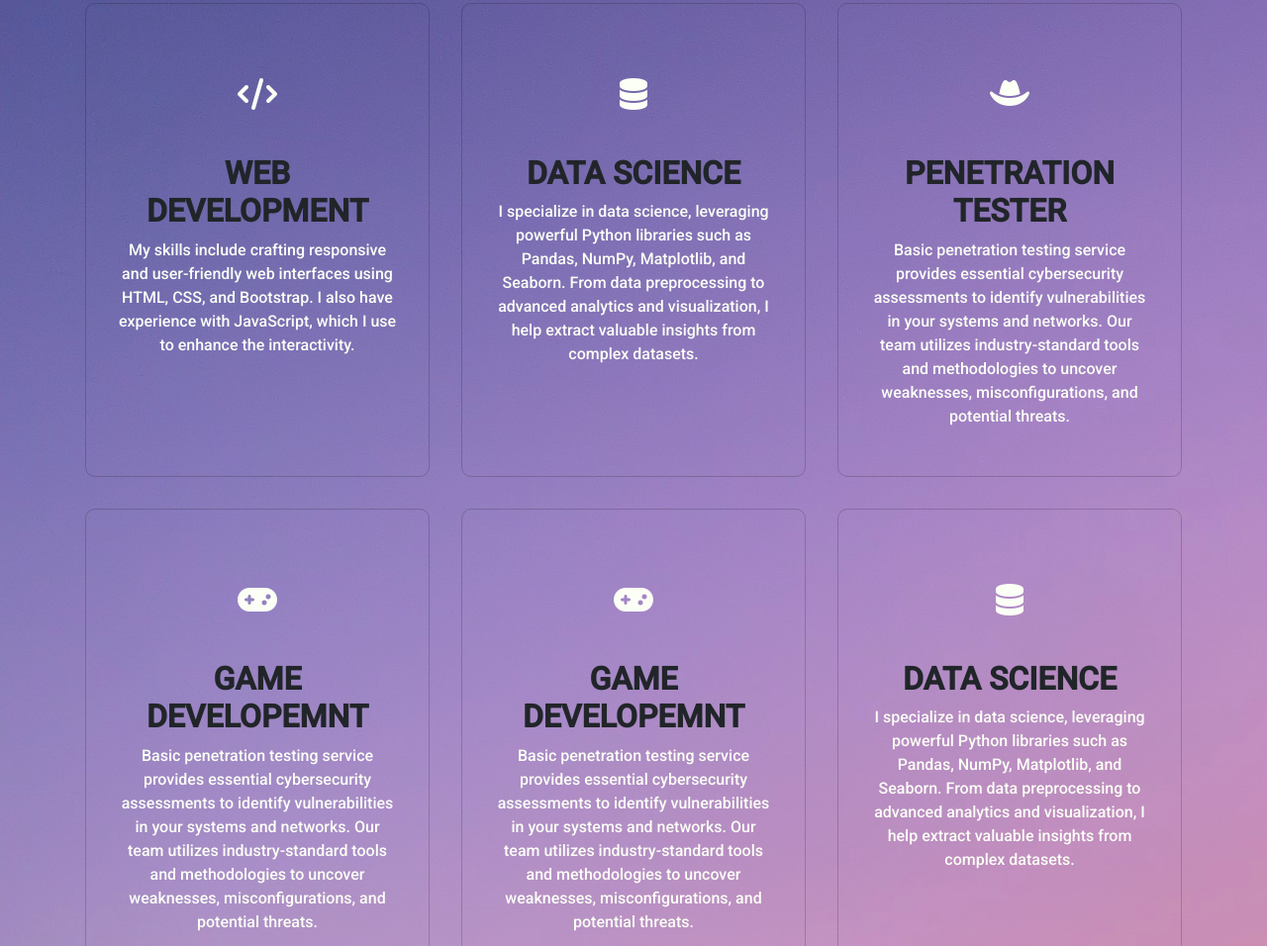
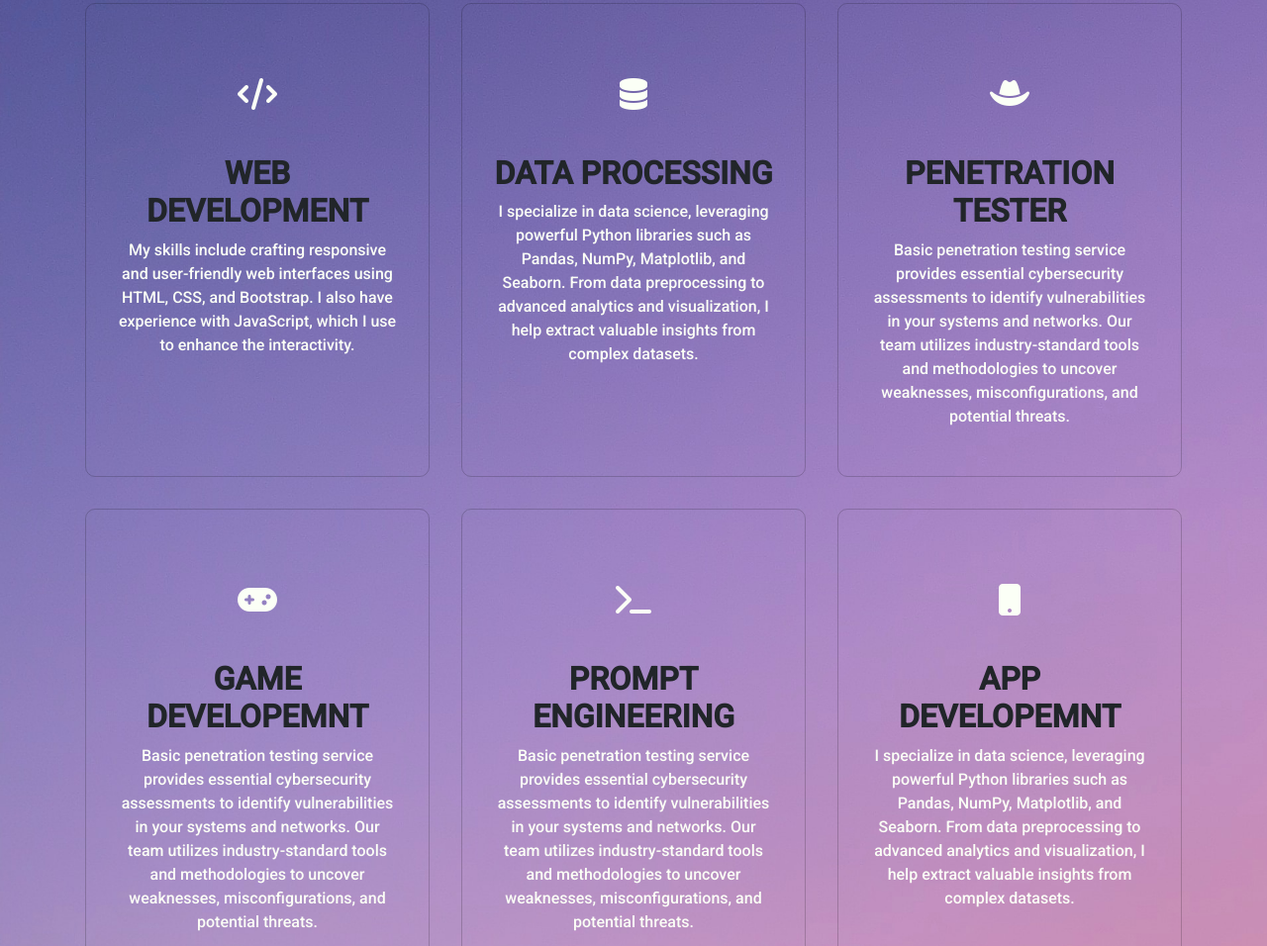
Before and after one commit to minhajsinanvp/portfolio-website-2, a plain HTML site: page index.html in a window 1280 px wide. Shown: the part 1309-2265 px from the top of the page at 99% size. Drawn offline with nearby package versions, Linux system fonts and the light colour scheme; files whose address does not match are found by name.

Commit message:
Addin some sections on service

```diff
--- a/index.html
+++ b/index.html
@@ -137,7 +137,7 @@
                 <i class="fa-solid fa-database fa-2xl" ></i>
               </div>
 
-              <h5 class="lead text-dark card-heading">DATA SCIENCE</h5>
+              <h5 class="lead text-dark card-heading">DATA PROCESSING</h5>
               <p class="card-content">I specialize in data science, leveraging powerful Python libraries such as Pandas, NumPy, Matplotlib, and Seaborn. From data preprocessing to advanced analytics and visualization, I help extract valuable insights from complex datasets.</p>
             </div>
           </div>
@@ -171,9 +171,10 @@
           <div class="card rounded-0 text-center   service-card">
 
             <div class="my-5">
-              <i class="fa-solid fa-gamepad fa-2xl"></i>              </div>
+              <i class="fa-solid fa-terminal fa-2xl"></i>
+                 </div>
 
-            <h5 class="lead text-dark card-heading">GAME DEVELOPEMNT</h5>
+            <h5 class="lead text-dark card-heading">PROMPT ENGINEERING</h5>
             <p class="card-content">Basic penetration testing service provides essential cybersecurity assessments to identify vulnerabilities in your systems and networks. Our team utilizes industry-standard tools and methodologies to uncover weaknesses, misconfigurations, and potential threats.</p>
           </div>
       </div>
@@ -181,10 +182,10 @@
         <div class="card rounded-0 text-center  service-card">
 
           <div class="my-5">
-            <i class="fa-solid fa-database fa-2xl" ></i>
+            <i class="fa-solid fa-mobile-button fa-2xl"></i>
           </div>
 
-          <h5 class="lead text-dark card-heading">DATA SCIENCE</h5>
+          <h5 class="lead text-dark card-heading">APP DEVELOPEMNT</h5>
           <p class="card-content">I specialize in data science, leveraging powerful Python libraries such as Pandas, NumPy, Matplotlib, and Seaborn. From data preprocessing to advanced analytics and visualization, I help extract valuable insights from complex datasets.</p>
         </div>
       </div>
```
